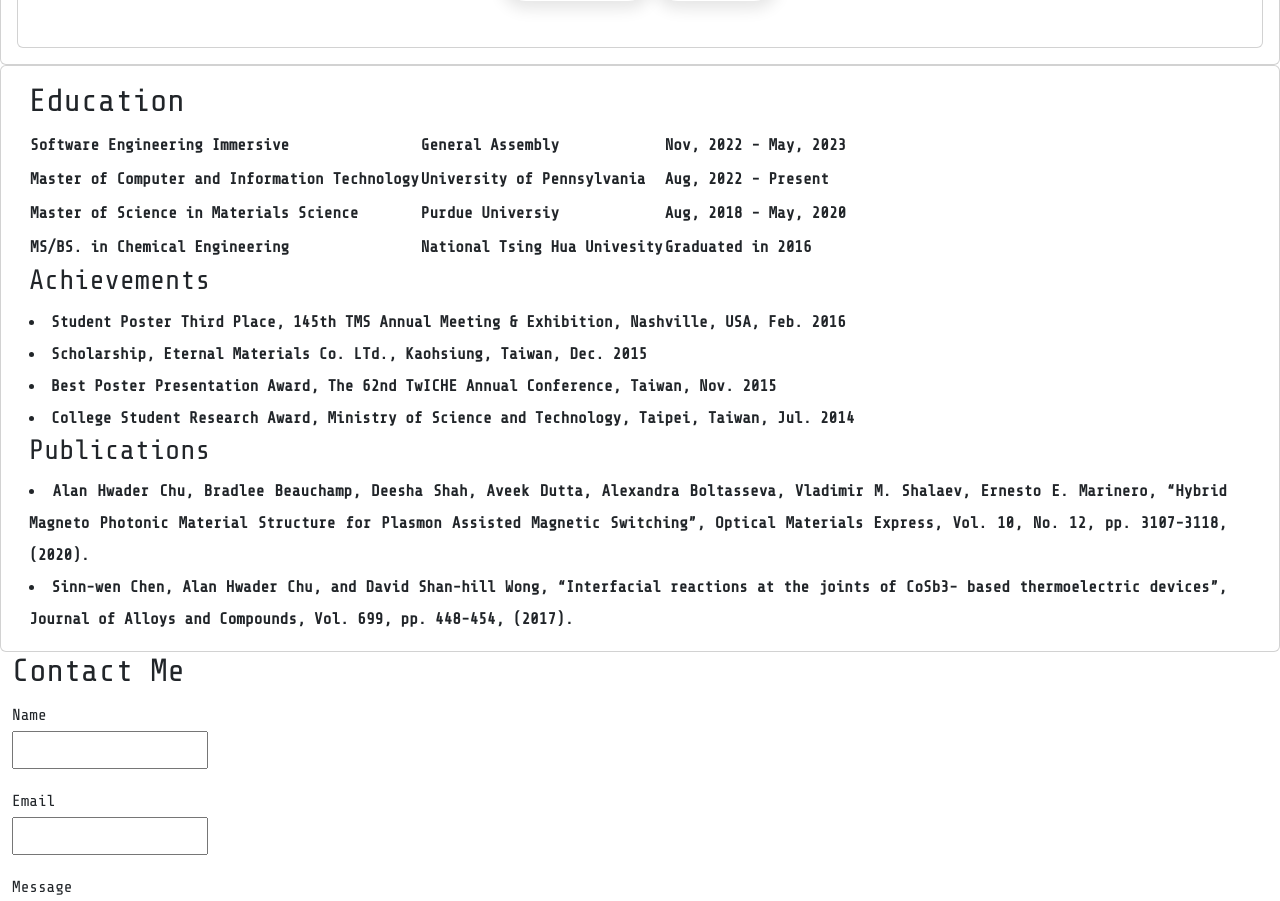
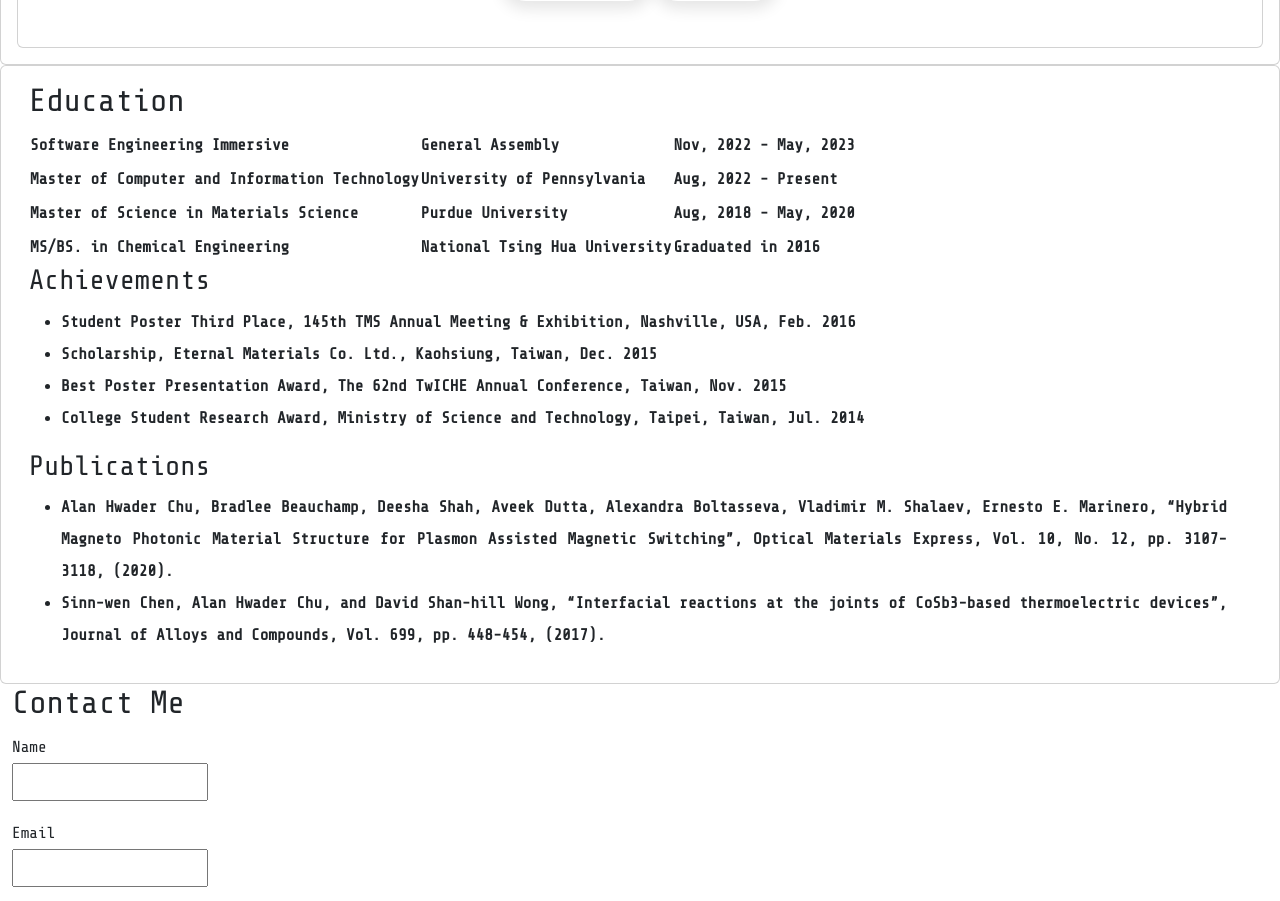
Before and after one commit to AlanChu61/Perfolio_React, a React (Create React App) app: page / in a window 1280 px wide. Shown: the part 3720-4621 px from the top of the page. Built offline with nearby package versions, Linux system fonts and the light colour scheme; a web font is replaced by a local one.

Commit message:
added social icon

```diff
--- a/src/components/main/Education.js
+++ b/src/components/main/Education.js
@@ -1,13 +1,15 @@
 import React from "react";
 import styles from "./education.module.css";
+
 function Education() {
     return (
         <div className={`row card ${styles.font}`} id="education">
-            <div className="education" >
+            <div className="education">
                 <div className="col-s12">
                     <h2>Education</h2>
                     <div className="column-2a">
                         <table className="table-style">
+                            <tbody>
                                 <tr>
                                     <td>Software Engineering Immersive</td>
                                     <td>General Assembly</td>
@@ -20,27 +22,28 @@ function Education() {
                                 </tr>
                                 <tr>
                                     <td>Master of Science in Materials Science</td>
-                                <td>Purdue Universiy</td>
+                                    <td>Purdue University</td>
                                     <td>Aug, 2018 - May, 2020</td>
                                 </tr>
                                 <tr>
                                     <td>MS/BS. in Chemical Engineering</td>
-                                <td>National Tsing Hua Univesity</td>
+                                    <td>National Tsing Hua University</td>
                                     <td>Graduated in 2016</td>
                                 </tr>
+                            </tbody>
                         </table>
                     </div>
                 </div>
             </div>
             <div className="row">
                 <div className="col-s12">
-
                     <h3>Achievements</h3>
+                    <ul>
                         <li>
                             Student Poster Third Place, 145th TMS Annual Meeting & Exhibition, Nashville, USA, Feb. 2016
                         </li>
                         <li>
-                        Scholarship, Eternal Materials Co. LTd., Kaohsiung, Taiwan, Dec. 2015
+                            Scholarship, Eternal Materials Co. Ltd., Kaohsiung, Taiwan, Dec. 2015
                         </li>
                         <li>
                             Best Poster Presentation Award, The 62nd TwICHE Annual Conference, Taiwan, Nov. 2015
@@ -48,20 +51,24 @@ function Education() {
                         <li>
                             College Student Research Award, Ministry of Science and Technology, Taipei, Taiwan, Jul. 2014
                         </li>
+                    </ul>
                 </div>
             </div>
             <div className="row">
                 <div className="col-s12">
                     <h3>Publications</h3>
-                    <li><strong>
-                        Alan Hwader Chu</strong>, Bradlee Beauchamp, Deesha Shah, Aveek Dutta, Alexandra Boltasseva, Vladimir M. Shalaev, Ernesto E. Marinero, “Hybrid Magneto Photonic Material Structure for Plasmon Assisted Magnetic Switching”, Optical Materials Express, Vol. 10, No. 12, pp. 3107-3118, (2020).
+                    <ul>
+                        <li>
+                            <strong>Alan Hwader Chu</strong>, Bradlee Beauchamp, Deesha Shah, Aveek Dutta, Alexandra Boltasseva, Vladimir M. Shalaev, Ernesto E. Marinero, “Hybrid Magneto Photonic Material Structure for Plasmon Assisted Magnetic Switching”, Optical Materials Express, Vol. 10, No. 12, pp. 3107-3118, (2020).
                         </li>
-                    <li>Sinn-wen Chen, <strong>Alan Hwader Chu</strong>, and David Shan-hill Wong, “Interfacial reactions at the joints of CoSb3- based thermoelectric devices”, Journal of Alloys and Compounds, Vol. 699, pp. 448-454, (2017).
+                        <li>
+                            Sinn-wen Chen, <strong>Alan Hwader Chu</strong>, and David Shan-hill Wong, “Interfacial reactions at the joints of CoSb3-based thermoelectric devices”, Journal of Alloys and Compounds, Vol. 699, pp. 448-454, (2017).
                         </li>
+                    </ul>
                 </div>
             </div>
         </div>
+    );
+}
 
-    )
-}
 export default Education;
```
Also changed, not shown: src/components/main/Projects.js (+5 -2 lines), public/manifest.json. Lines whose indentation alone changed are shown as unchanged.
